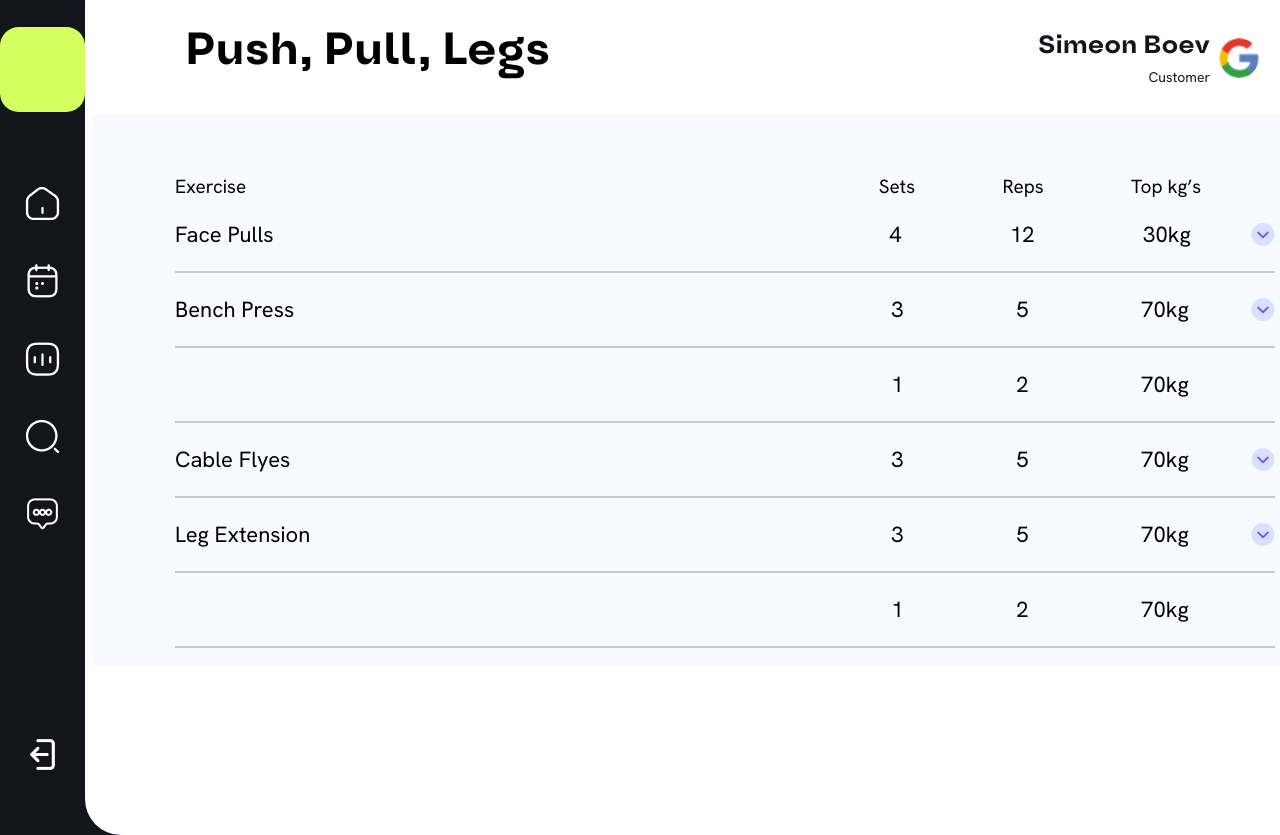
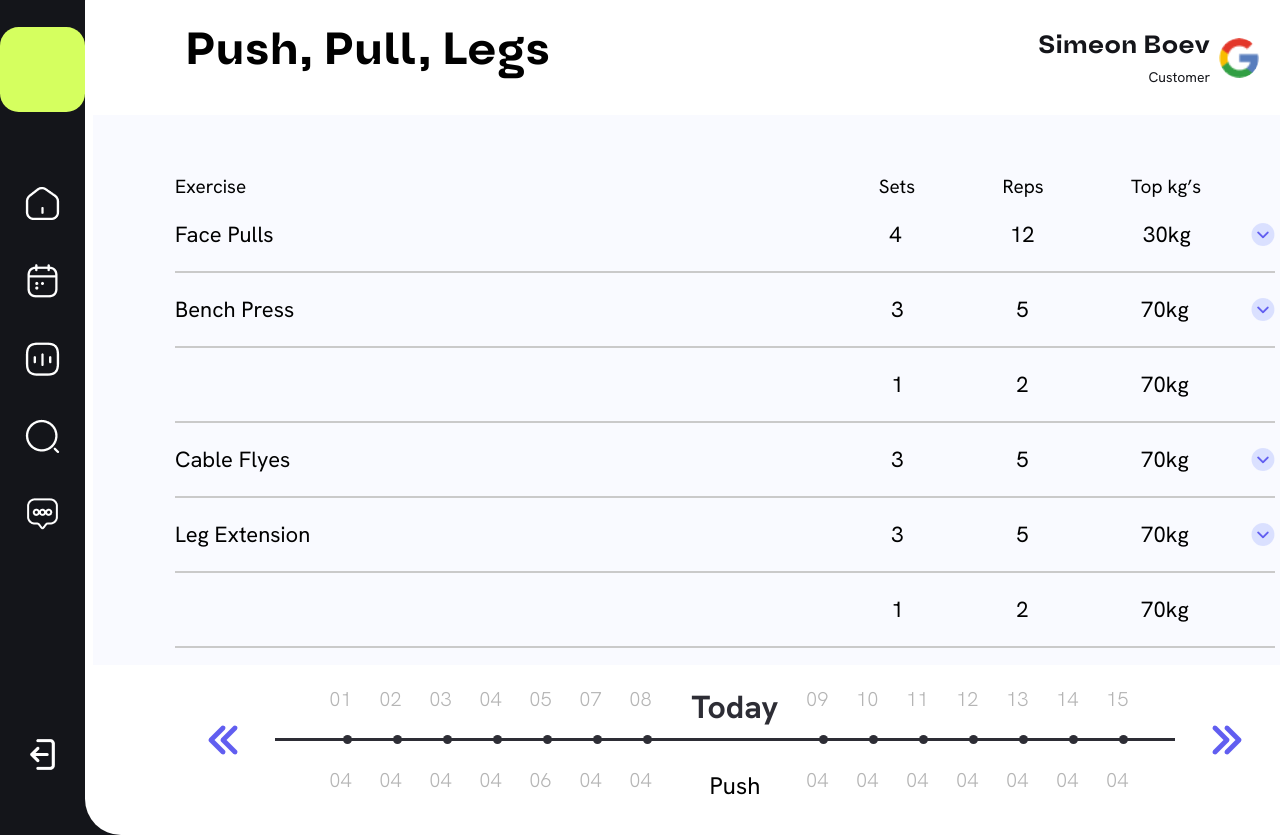
Before and after one commit to ZZSpasov20/Strive, a Vue app in the folder app/client/: page /fitness in a window 1280 px wide. Shown: the top 835 px of the page. Built offline with nearby package versions, Linux system fonts and the light colour scheme.

Commit message:
Add timeline in fitness page

```diff
--- a/app/client/src/components/FitnessDay.vue
+++ b/app/client/src/components/FitnessDay.vue
@@ -88,6 +88,90 @@
                 </div>
 
             </div>
+            <div class="timeline-wrapper-wrapper">
+                <img src="/src/assets/img/side-arrows2.png" alt="side_arrow">
+                <div class="timeline-wrapper">
+                    <div class="timeline-line"></div>
+                    <div class="timeline-content-wrapper">
+                        <p>01</p>
+                        <div class="timeline-dots"></div>
+                        <p>04</p>
+                    </div>
+                    <div class="timeline-content-wrapper">
+                        <p>02</p>
+                        <div class="timeline-dots"></div>
+                        <p>04</p>
+                    </div>
+                    <div class="timeline-content-wrapper">
+                        <p>03</p>
+                        <div class="timeline-dots"></div>
+                        <p>04</p>
+                    </div>
+                    <div class="timeline-content-wrapper">
+                        <p>04 </p>
+                        <div class="timeline-dots"></div>
+                        <p>04</p>
+                    </div>
+                    <div class="timeline-content-wrapper">
+                        <p>05 </p>
+                        <div class="timeline-dots"></div>
+                        <p>06</p>
+                    </div>
+                    <div class="timeline-content-wrapper">
+                        <p>07 </p>
+                        <div class="timeline-dots"></div>
+                        <p>04</p>
+                    </div>
+                    <div class="timeline-content-wrapper">
+                        <p>08 </p>
+                        <div class="timeline-dots"></div>
+                        <p>04</p>
+                    </div>
+                    <div class="timeline-content-wrapper timeline-content-wrapper--today">
+                        <h1>Today</h1>
+                        <div class="timeline-dots"></div>
+                        <h2>Push</h2>
+                    </div>
+                    <div class="timeline-content-wrapper">
+                        <p>09 </p>
+                        <div class="timeline-dots"></div>
+                        <p>04</p>
+                    </div>
+                    <div class="timeline-content-wrapper">
+                        <p>10 </p>
+                        <div class="timeline-dots"></div>
+                        <p>04</p>
+                    </div>
+                    <div class="timeline-content-wrapper">
+                        <p>11 </p>
+                        <div class="timeline-dots"></div>
+                        <p>04</p>
+                    </div>
+                    <div class="timeline-content-wrapper">
+                        <p>12 </p>
+                        <div class="timeline-dots"></div>
+                        <p>04</p>
+                    </div>
+                    <div class="timeline-content-wrapper">
+                        <p>13 </p>
+                        <div class="timeline-dots"></div>
+                        <p>04</p>
+                    </div>
+                    <div class="timeline-content-wrapper">
+                        <p>14 </p>
+                        <div class="timeline-dots"></div>
+                        <p>04</p>
+                    </div>
+                    <div class="timeline-content-wrapper">
+                        <p>15 </p>
+                        <div class="timeline-dots"></div>
+                        <p>04</p>
+                    </div>
+
+                </div>
+                <img src="/src/assets/img/side-arrows.png" alt="side_arrow">
+            </div>
+
         </div>
     </div>
 </template>
@@ -218,4 +302,77 @@
             }
 
     }
+
+
+    .timeline-wrapper-wrapper{
+        display: flex;
+        justify-content: space-around;
+        align-items: center;
+        width:1070px;
+        height:150px;
+        position: relative;
+            img{
+                cursor: pointer;
+            }
+    }
+    .timeline-wrapper{
+        display: flex;
+        justify-content: center;
+        align-items: center;
+        width:900px;
+        height:150px;
+        position: relative;
+    }
+    .timeline-line{
+        width: 100%;
+        height: 3px;
+        background: #2D2D35;
+        position: absolute;
+        left: 0px;
+        margin: auto;
+    }
+    .timeline-content-wrapper{
+        height:100%;
+        width:30px;
+        display: flex;
+        flex-direction: column;
+        justify-content: space-around;
+        align-items: flex-end;
+        margin-left: 10px;
+        margin-right: 10px;
+        cursor: pointer;
+
+
+            p{
+                color: #B5B5B5;
+                font-family: "Hanken Grotesk";
+                font-size: 20px;
+                font-style: normal;
+                font-weight: 300;
+            }
+            h1{
+                color: #2D2D35;
+                font-family: "Hanken Grotesk";
+                font-size: 32px;
+                font-style: normal;
+            }
+            h2{
+                color: #000;
+                font-family: "Hanken Grotesk";
+                font-size: 24px;
+                font-style: normal;
+                font-weight: 400;
+            }
+    }
+    .timeline-content-wrapper--today{
+        width: unset;
+        align-items: center;
+        margin-left: 30px;
+    }
+    .timeline-dots{
+        width: 9px;
+        height: 9px;
+        border-radius: 100%;
+        background-color: #2D2D35;
+    }
 </style>
```
Also changed, not shown: app/client/src/assets/img/side-arrows.png (added), app/client/src/assets/img/side-arrows2.png (added).
